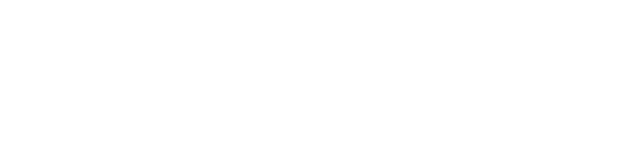
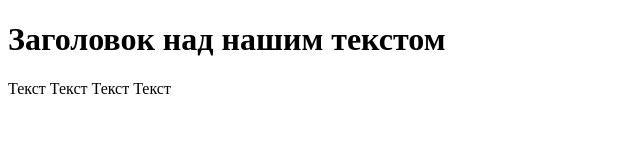
Before and after one commit to ZhikaS/GIT-Start, a plain HTML site: page test.html in a window 1280 px wide. Shown: the whole page, without its empty margins (0-640 px from the left). Drawn offline with Linux system fonts and the light colour scheme.

Commit message:
test.html changed

```diff
--- a/test.html
+++ b/test.html
@@ -1,5 +1,11 @@
 <!DOCTYPE html>
 <html>
-            <body></body>
+<head>
+    <title>Название нашего сайта</title>
+</head>
+            <body>
+            <H1>Заголовок над нашим текстом</H1>
+Текст Текст Текст Текст
+            </body>
           </html>
 <!-- some code -->
```
